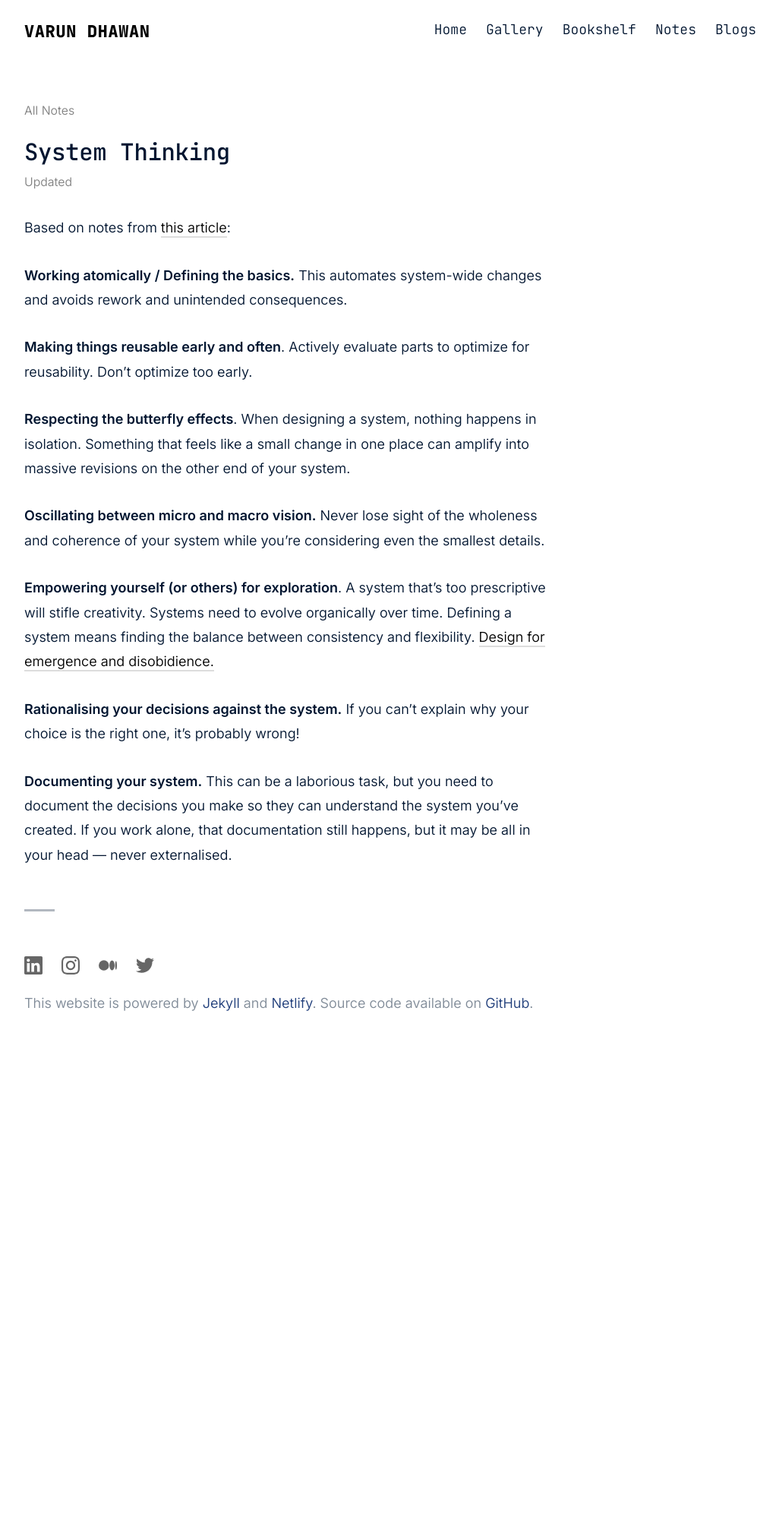
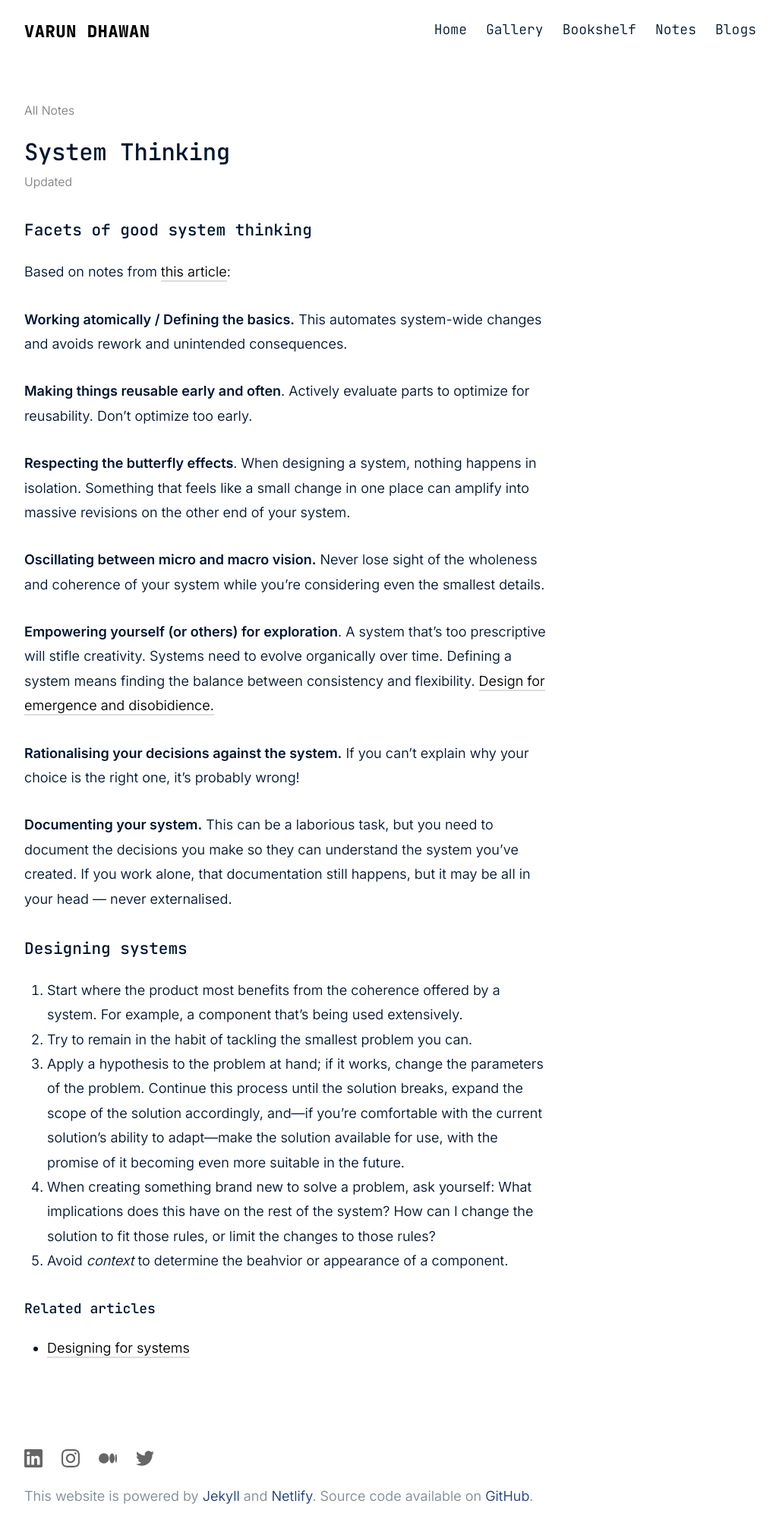
Before and after one commit to varundhawan5792/varundhawan.com, a Jekyll site: the page built from _notes/system thinking.md, in a window 1280 px wide. Shown: the whole page at 76% size, without its empty margins (126-1152 px from the left). Built offline with Jekyll 4.4.1, drawn with Linux system fonts in a browser that asks for light colours; before the commit the page ends 1367 px from its top, so only the background shows below that.

Commit message:
New notes

```diff
--- a/_notes/system thinking.md
+++ b/_notes/system thinking.md
@@ -3,6 +3,7 @@ title: System Thinking
 excerpt: What good system thinking looks like
 ---
 
+### Facets of good system thinking
 Based on notes from [this article](https://uxdesign.cc/every-design-is-a-system-28bb9bf028b7):
 
 **Working atomically / Defining the basics.** This automates system-wide changes and avoids rework and unintended consequences.
@@ -18,3 +19,13 @@ Based on notes from [this article](https://uxdesign.cc/every-design-is-a-system-
 **Rationalising your decisions against the system.** If you can’t explain why your choice is the right one, it’s probably wrong!
 
 **Documenting your system.** This can be a laborious task, but you need to document the decisions you make so they can understand the system you’ve created. If you work alone, that documentation still happens, but it may be all in your head — never externalised.
+
+### Designing systems
+1. Start where the product most benefits from the coherence offered by a system. For example, a component that's being used extensively.
+2. Try to remain in the habit of tackling the smallest problem you can.
+3. Apply a hypothesis to the problem at hand; if it works, change the parameters of the problem. Continue this process until the solution breaks, expand the scope of the solution accordingly, and—if you’re comfortable with the current solution’s ability to adapt—make the solution available for use, with the promise of it becoming even more suitable in the future.
+4. When creating something brand new to solve a problem, ask yourself: What implications does this have on the rest of the system? How can I change the solution to fit those rules, or limit the changes to those rules?
+5. Avoid *context* to determine the beahvior or appearance of a component.
+
+#### Related articles
+- [Designing for systems](https://daneden.me/blog/2019/designing-for-systems)
--- a/_sass/home.scss
+++ b/_sass/home.scss
@@ -65,7 +65,7 @@
 
     .footnote {
         margin-top: 40px;
-        border-top: 1px solid #F2F3F4;
+        border-top: 1px solid #EDEDED;
         font-size: 16px;
         font-weight: 300;
         color: #7F8A97;
--- a/_sass/minima/_base.scss
+++ b/_sass/minima/_base.scss
@@ -173,16 +173,14 @@ content a {
  * Blockquotes
  */
 blockquote {
-  padding: 1em 1.75em;
-  font-family: $heading-font-family;
+  padding: 0.75em 1.75em;
   @include relative-font-size(1.0);
-  // background: #F7F7F7;
+  font-style: italic;
   color: lighten($text-color, 2%);
-  border: 2px solid $text-color;
-  border-radius: 4px;
+  border-left: 2px solid $text-color;
   margin-bottom: $spacing-unit;
   line-height: 1.6;
-  text-indent: -0.65em;
+  text-indent: -0.2em;
   // letter-spacing: -1px;
 
   > :last-child {
--- a/_sass/minima/_layout.scss
+++ b/_sass/minima/_layout.scss
@@ -158,16 +158,6 @@
   // border-top: 1px solid $grey-color-light;
   // background: lighten($grey-color-light, 6%);
   padding: $spacing-unit 0;
-}
-
-.site-footer .wrapper:before {
-  content: "";
-  width: 40px;
-  height: 3px;
-  background: $text-color;
-  position: absolute;
-  margin-top: -50px;
-  opacity: 0.3;
 }
 
 .footer-heading {
```
Also changed, not shown: _pages/index.html (+3 -4 lines).
